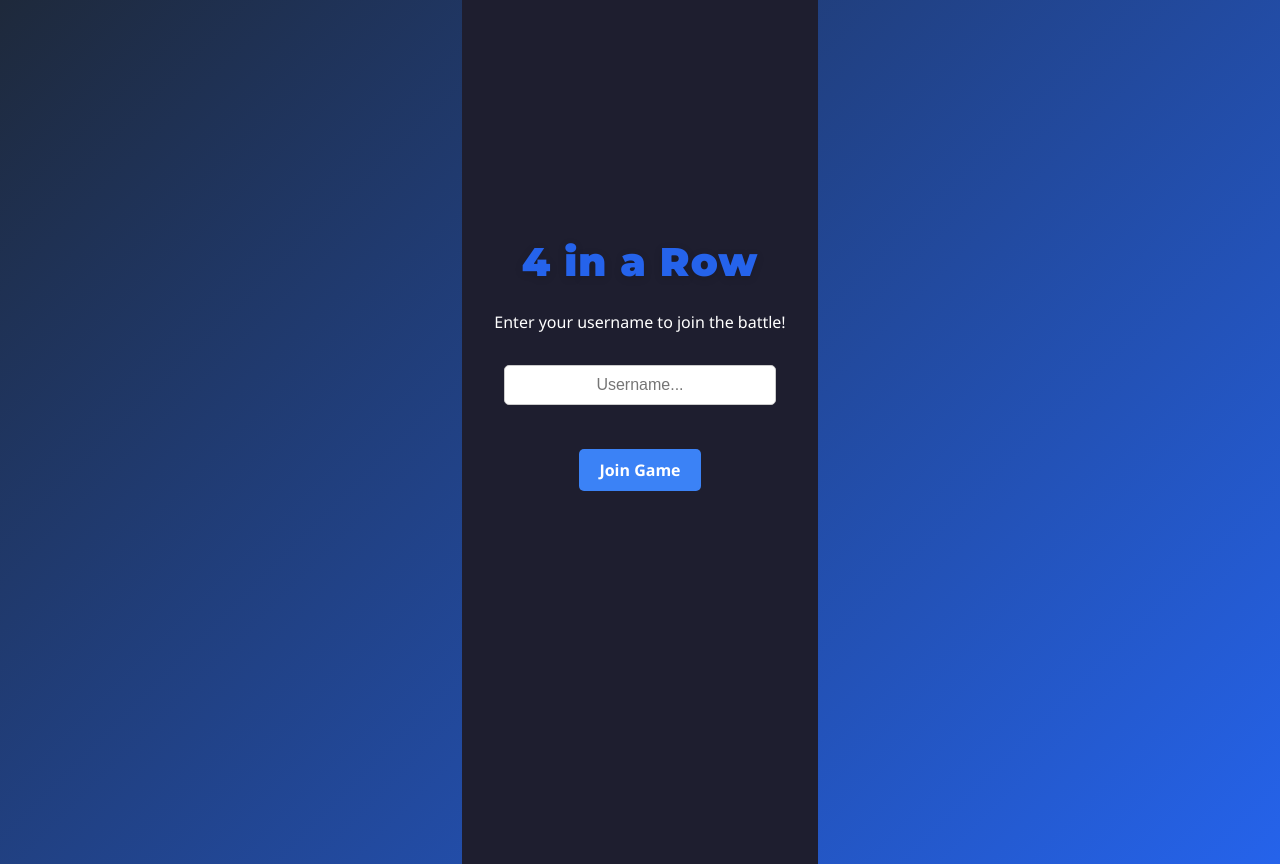
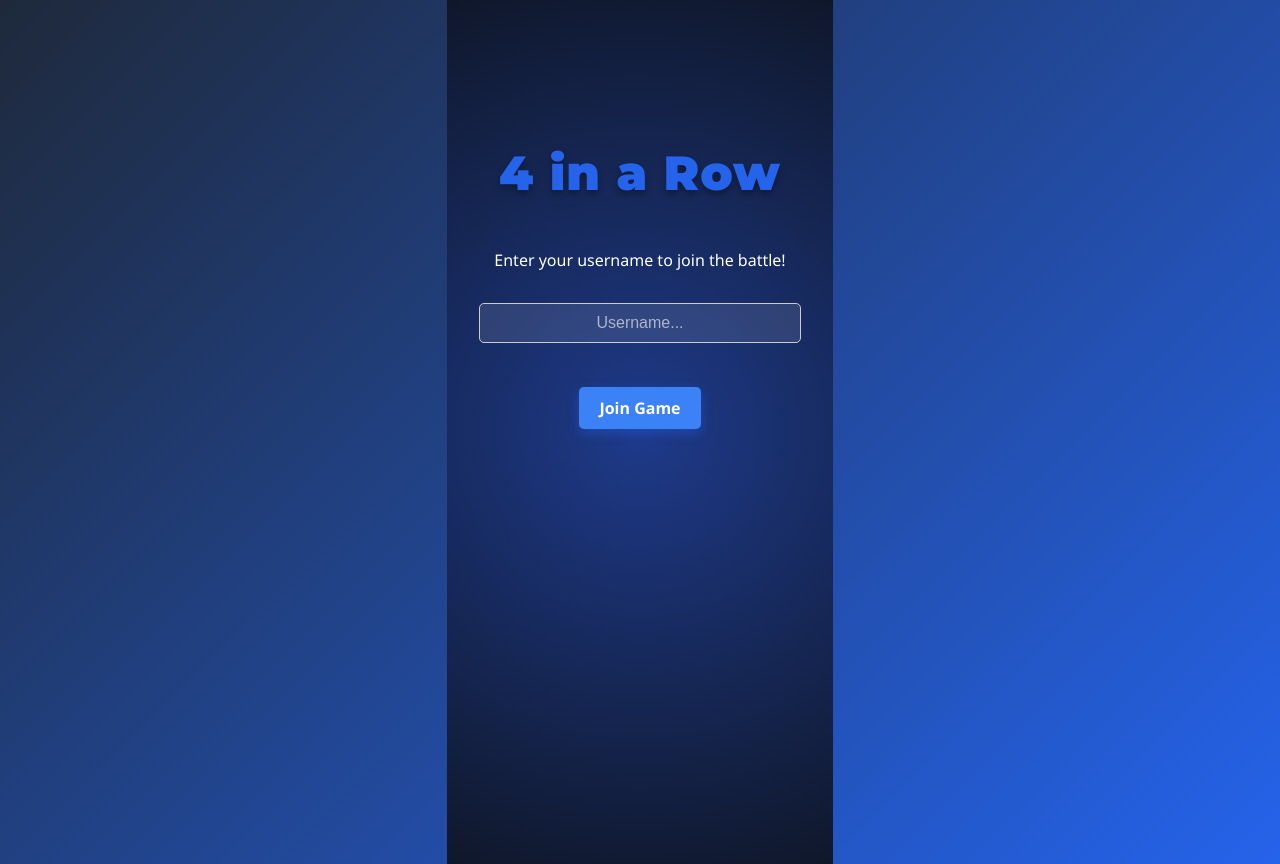
Before and after one commit to abhisuman2001/four-in-a-row, a React app in the folder frontend/: page / in a window 1280 px wide. Built offline with nearby package versions, Linux system fonts and the light colour scheme; the HTML template or start-up script is replaced by a standard one.

Commit message:
Bg theme fixed

```diff
--- a/frontend/src/App.css
+++ b/frontend/src/App.css
@@ -9,66 +9,76 @@
   flex-direction: column;
   align-items: center;
   justify-content: flex-start;
-  background: #1e1e2f; /* Dark background for whole page */
+
+  /* Restoring the Blue Gradient Background */
+  background: radial-gradient(circle at center, #1e3a8a 0%, #0f172a 100%);
   color: white;
 }
 
 h1 {
-  font-size: 2.5rem;
+  font-size: 3rem;
   margin-bottom: 10px;
+  text-shadow: 0 4px 6px rgba(0,0,0,0.3);
 }
 
 .status {
-  font-size: 1.2rem;
+  font-size: 1.5rem;
   font-weight: bold;
-  margin-bottom: 20px;
-  background: rgba(255, 255, 255, 0.1);
-  padding: 10px 20px;
-  border-radius: 20px;
+  margin-bottom: 25px;
+  background: rgba(255, 255, 255, 0.15); /* Glass effect */
+  padding: 10px 25px;
+  border-radius: 50px;
   display: inline-block;
+  backdrop-filter: blur(5px);
+  border: 1px solid rgba(255,255,255,0.2);
 }
 
-/* --- THE BOARD --- */
+/* --- THE BOARD (With Fix) --- */
 .board {
   display: grid;
-  /* Force exactly 7 columns, each 50px wide (adjustable) */
-  grid-template-columns: repeat(7, 50px);
-  /* Force exactly 6 rows */
-  grid-template-rows: repeat(6, 50px);
-  gap: 8px;
+  /* Force exactly 7 columns, fixed size */
+  grid-template-columns: repeat(7, 55px);
+  /* Force exactly 6 rows, fixed size */
+  grid-template-rows: repeat(6, 55px);
+  gap: 10px;
 
-  background-color: #2563eb; /* Classic Connect 4 Blue */
+  background-color: #3b82f6; /* Lighter Blue Board */
   padding: 15px;
-  border-radius: 15px;
-  box-shadow: 0 10px 25px rgba(0,0,0,0.5);
+  border-radius: 20px;
+  box-shadow:
+    0 20px 25px -5px rgba(0, 0, 0, 0.5),
+    0 10px 10px -5px rgba(0, 0, 0, 0.3);
 
-  /* Prevent it from being too wide or narrow */
-  width: fit-content;
+  /* Center it perfectly */
   margin: 0 auto;
 }
 
 .cell {
-  width: 50px;
-  height: 50px;
-  background-color: #f8fafc; /* Empty white slot */
+  width: 55px;
+  height: 55px;
+  background-color: #f1f5f9; /* White-ish slots */
   border-radius: 50%;
   cursor: pointer;
-  box-shadow: inset 0 4px 6px rgba(0,0,0,0.2);
-  transition: transform 0.1s;
+  box-shadow: inset 0 6px 6px rgba(0,0,0,0.2); /* Depth effect */
+  border: 2px solid #2563eb;
+  transition: all 0.2s ease;
 }
 
 .cell:hover {
   transform: scale(0.95);
+  background-color: #e2e8f0;
 }
 
 .cell.red {
   background-color: #ef4444;
-  box-shadow: inset 0 -4px 4px rgba(0,0,0,0.2);
+  box-shadow: inset 0 -6px 4px rgba(0,0,0,0.3), 0 4px 6px rgba(0,0,0,0.2);
+  border-color: #b91c1c;
 }
 
 .cell.yellow {
   background-color: #eab308;
-  box-shadow: inset 0 -4px 4px rgba(0,0,0,0.2);
+  box-shadow: inset 0 -6px 4px rgba(0,0,0,0.3), 0 4px 6px rgba(0,0,0,0.2);
+  border-color: #a16207;
 }
 
 /* Login Screen Styles */
@@ -77,32 +87,45 @@ h1 {
   flex-direction: column;
   align-items: center;
   justify-content: center;
-  height: 80vh;
+  height: 60vh;
+}
+
+.login-screen h1 {
+    margin-bottom: 2rem;
 }
 
 input {
-  padding: 12px;
-  font-size: 1.1rem;
-  border-radius: 8px;
-  border: none;
+  padding: 15px;
+  font-size: 1.2rem;
+  border-radius: 12px;
+  border: 2px solid rgba(255,255,255,0.2);
+  background: rgba(255,255,255,0.1);
+  color: white;
   margin-top: 15px;
-  width: 250px;
+  width: 300px;
   text-align: center;
+  outline: none;
+}
+
+input::placeholder {
+    color: rgba(255,255,255,0.6);
 }
 
 button {
-  margin-top: 20px;
-  padding: 12px 30px;
-  font-size: 1.1rem;
+  margin-top: 25px;
+  padding: 15px 40px;
+  font-size: 1.2rem;
   font-weight: bold;
   background: #3b82f6;
   color: white;
   border: none;
-  border-radius: 8px;
+  border-radius: 12px;
   cursor: pointer;
-  transition: background 0.2s;
+  transition: transform 0.1s, background 0.2s;
+  box-shadow: 0 4px 12px rgba(37, 99, 235, 0.4);
 }
 
 button:hover {
   background: #2563eb;
+  transform: translateY(-2px);
 }
```
